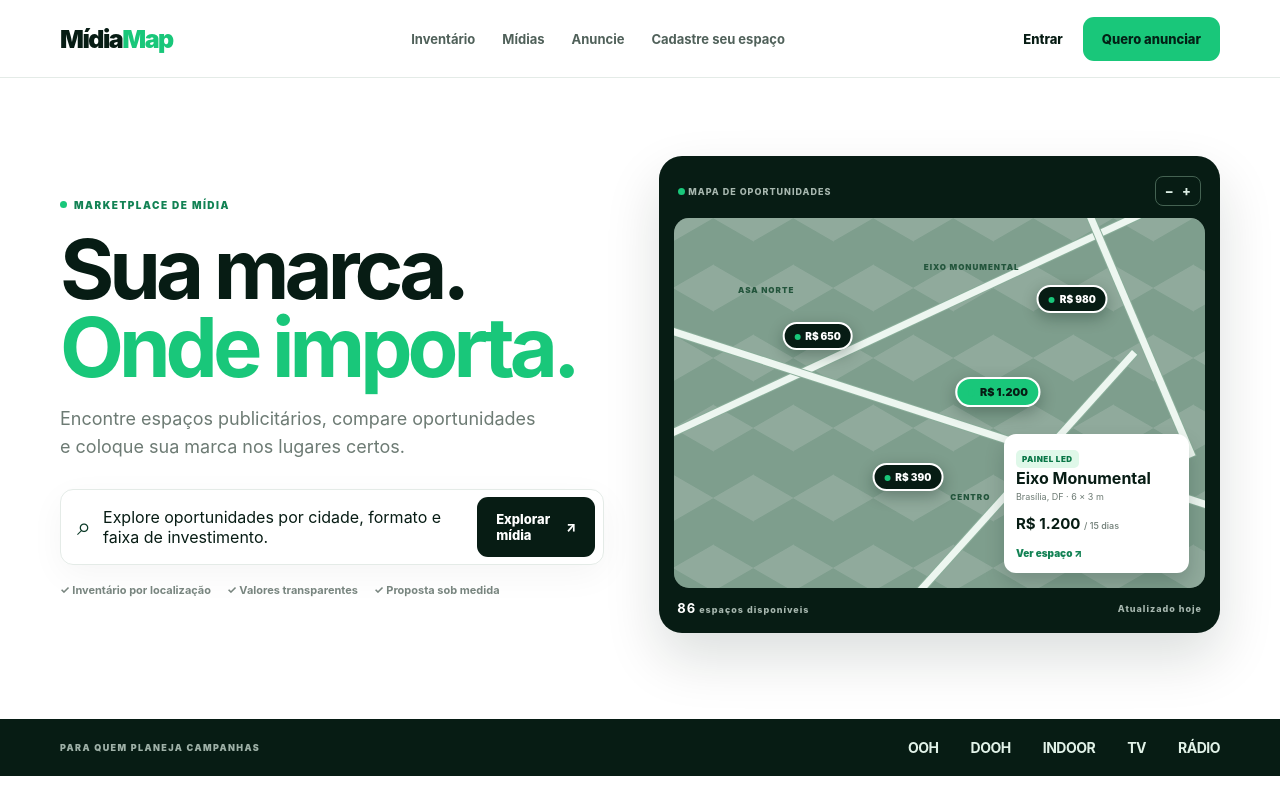
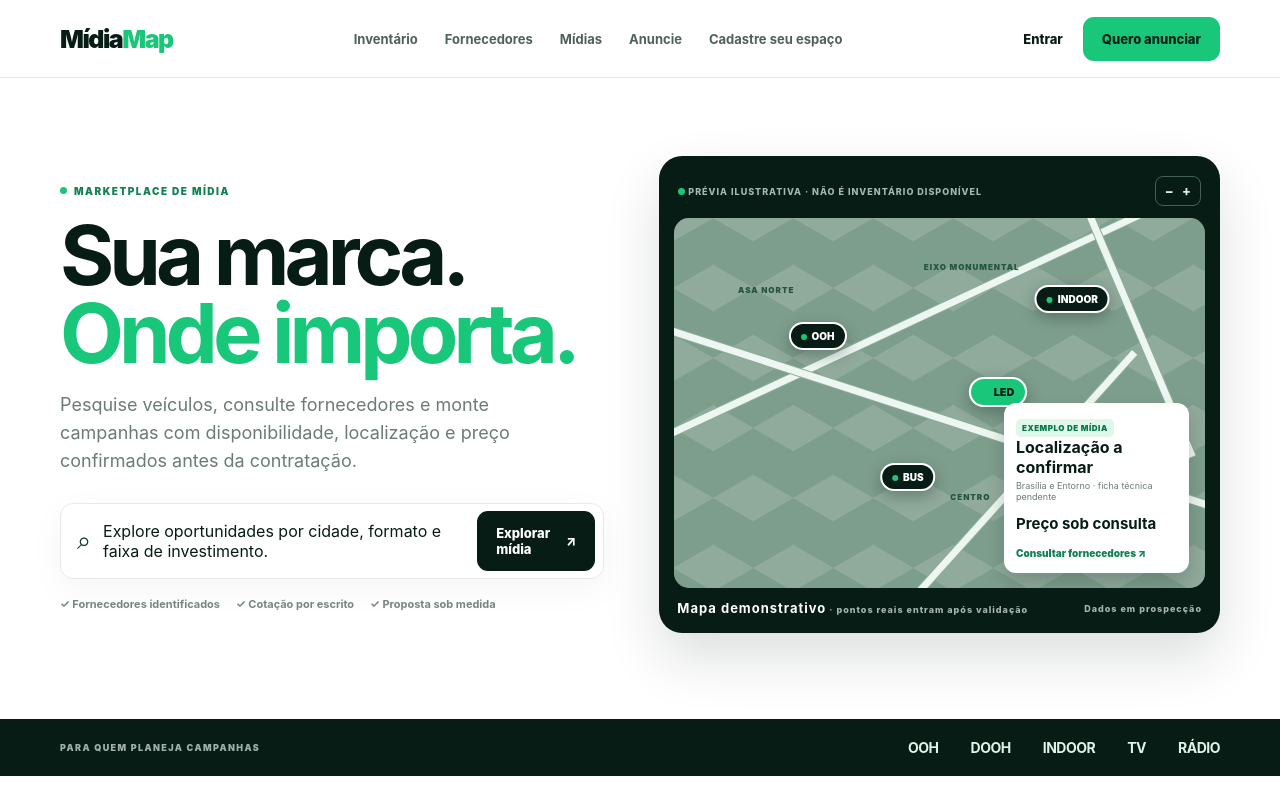
Before and after one commit to studioalfamarketingdigital-dev/midiamap-github-pages, a Next.js app: page / in a window 1280 px wide. Shown: the top 800 px of the page. Built offline with nearby package versions, Linux system fonts and the light colour scheme.

Commit message:
Clarify demo map and add supplier directory

```diff
--- a/app/page.tsx
+++ b/app/page.tsx
@@ -1,4 +1,5 @@
 import Inventory from '../components/Inventory';
+import SupplierDirectory from '../components/SupplierDirectory';
 
 const mediaTypes = [
   { icon: '▰', title: 'Outdoor', text: 'Grandes formatos em ruas e avenidas.' },
@@ -28,7 +29,7 @@ export default function Home() {
         <div className="container nav">
           <a className="brand" href="#top" aria-label="MídiaMap início">Mídia<span>Map</span></a>
           <nav className="nav-links" aria-label="Navegação principal">
-            <a href="#inventario">Inventário</a><a href="#midias">Mídias</a><a href="#anuncie">Anuncie</a><a href="#cadastro">Cadastre seu espaço</a>
+            <a href="#inventario">Inventário</a><a href="#fornecedores">Fornecedores</a><a href="#midias">Mídias</a><a href="#anuncie">Anuncie</a><a href="#cadastro">Cadastre seu espaço</a>
           </nav>
           <div className="nav-actions"><a className="login" href="mailto:studioalfamktag@bol.com.br?subject=Entrar na MídiaMap">Entrar</a><a className="button button-green" href="#anuncie">Quero anunciar</a></div>
         </div>
@@ -39,14 +40,14 @@ export default function Home() {
           <div className="hero-copy">
             <span className="eyebrow"><span className="eyebrow-dot" /> MARKETPLACE DE MÍDIA</span>
             <h1>Sua marca.<br /><em>Onde importa.</em></h1>
-            <p className="hero-lead">Encontre espaços publicitários, compare oportunidades e coloque sua marca nos lugares certos.</p>
+            <p className="hero-lead">Pesquise veículos, consulte fornecedores e monte campanhas com disponibilidade, localização e preço confirmados antes da contratação.</p>
             <div className="hero-search"><span className="search-icon">⌕</span><span className="hero-search-label">Explore oportunidades por cidade, formato e faixa de investimento.</span><a className="button button-dark" href="#inventario">Explorar mídia <span>↗</span></a></div>
-            <div className="hero-meta"><span>✓ Inventário por localização</span><span>✓ Valores transparentes</span><span>✓ Proposta sob medida</span></div>
+            <div className="hero-meta"><span>✓ Fornecedores identificados</span><span>✓ Cotação por escrito</span><span>✓ Proposta sob medida</span></div>
           </div>
           <div className="hero-map" aria-label="Mapa ilustrativo de espaços publicitários">
-            <div className="map-topline"><span><i className="live-dot" /> MAPA DE OPORTUNIDADES</span><span className="map-control">− &nbsp; +</span></div>
-            <div className="map-grid"><div className="road r1" /><div className="road r2" /><div className="road r3" /><div className="road r4" /><span className="district d1">ASA NORTE</span><span className="district d2">CENTRO</span><span className="district d3">EIXO MONUMENTAL</span><button className="map-pin p1">R$ 650</button><button className="map-pin p2 active">R$ 1.200</button><button className="map-pin p3">R$ 390</button><button className="map-pin p4">R$ 980</button><div className="map-preview"><span className="preview-tag">PAINEL LED</span><strong>Eixo Monumental</strong><small>Brasília, DF · 6 × 3 m</small><b>R$ 1.200 <small>/ 15 dias</small></b><a href="#inventario">Ver espaço ↗</a></div></div>
-            <div className="map-footer"><span><b>86</b> espaços disponíveis</span><span>Atualizado hoje</span></div>
+            <div className="map-topline"><span><i className="live-dot" /> PRÉVIA ILUSTRATIVA · NÃO É INVENTÁRIO DISPONÍVEL</span><span className="map-control">− &nbsp; +</span></div>
+            <div className="map-grid"><div className="road r1" /><div className="road r2" /><div className="road r3" /><div className="road r4" /><span className="district d1">ASA NORTE</span><span className="district d2">CENTRO</span><span className="district d3">EIXO MONUMENTAL</span><span className="map-pin p1">OOH</span><span className="map-pin p2 active">LED</span><span className="map-pin p3">BUS</span><span className="map-pin p4">INDOOR</span><div className="map-preview"><span className="preview-tag">EXEMPLO DE MÍDIA</span><strong>Localização a confirmar</strong><small>Brasília e Entorno · ficha técnica pendente</small><b>Preço sob consulta</b><a href="#fornecedores">Consultar fornecedores ↗</a></div></div>
+            <div className="map-footer"><span><b>Mapa demonstrativo</b> · pontos reais entram após validação</span><span>Dados em prospecção</span></div>
           </div>
         </section>
 
@@ -54,7 +55,9 @@ export default function Home() {
 
         <section className="section" id="midias"><div className="container"><div className="section-heading"><div><span className="eyebrow">EXPLORE POR FORMATO</span><h2>Encontre a mídia certa<br /><span>para sua campanha.</span></h2></div><p>Do outdoor tradicional à TV, rádio e mídia impressa. Explore formatos e solicite um plano de mídia com apoio da nossa equipe.</p></div><div className="type-grid">{mediaTypes.map((type) => <a className="type-card" href="#inventario" key={type.title}><span className="type-icon">{type.icon}</span><h3>{type.title}</h3><p>{type.text}</p><span className="arrow">↗</span></a>)}</div></div></section>
 
-        <section className="section inventory-section" id="inventario"><div className="container"><div className="section-heading compact"><div><span className="eyebrow">INVENTÁRIO EM DESTAQUE</span><h2>Sua próxima campanha<br /><span>começa no mapa.</span></h2></div><a className="text-link" href="#inventario">Ver todo inventário ↗</a></div><Inventory /></div></section>
+        <section className="section inventory-section" id="inventario"><div className="container"><div className="section-heading compact"><div><span className="eyebrow">INVENTÁRIO EM DESTAQUE</span><h2>Sua próxima campanha<br /><span>começa no mapa.</span></h2></div><a className="text-link" href="#fornecedores">Ver fornecedores ↗</a></div><Inventory /></div></section>
+
+        <SupplierDirectory />
 
         <section className="split-cta container" id="anuncie"><div><span className="eyebrow light">PARA ANUNCIANTES</span><h2>Encontre onde<br /><em>sua marca deve estar.</em></h2><p>Conte seu objetivo, região e orçamento. Nossa equipe pesquisa os veículos, consulta disponibilidade e prepara uma proposta de campanha.</p><a className="button button-green" href="#inventario">Explorar inventário ↗</a></div><div className="cta-orbit"><div className="orbit orbit-a" /><div className="orbit orbit-b" /><div className="orbit-label">SUA<br /><b>MARCA</b></div><span className="orbit-pin op1">OOH</span><span className="orbit-pin op2">LED</span><span className="orbit-pin op3">DOOH</span></div></section>
 
```
